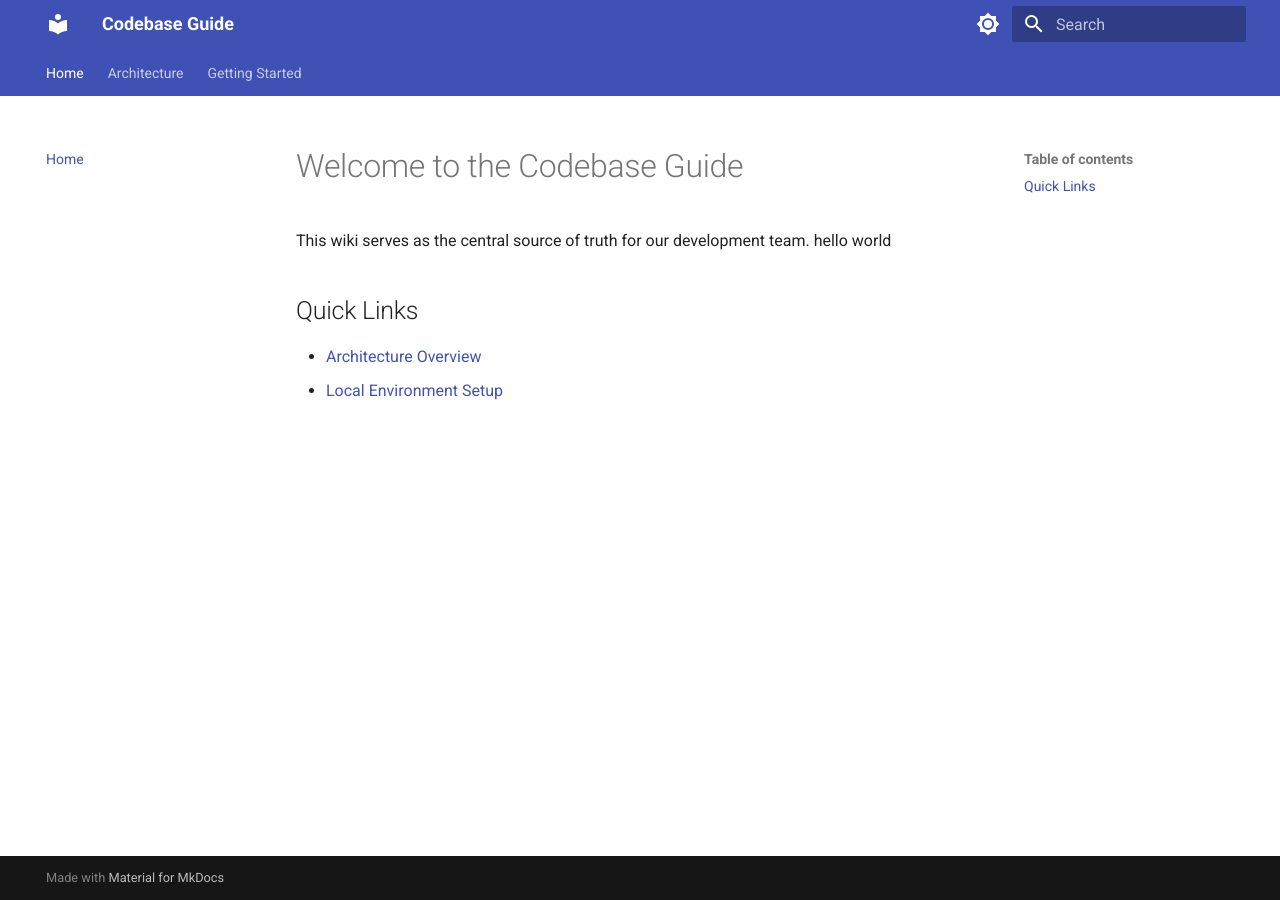
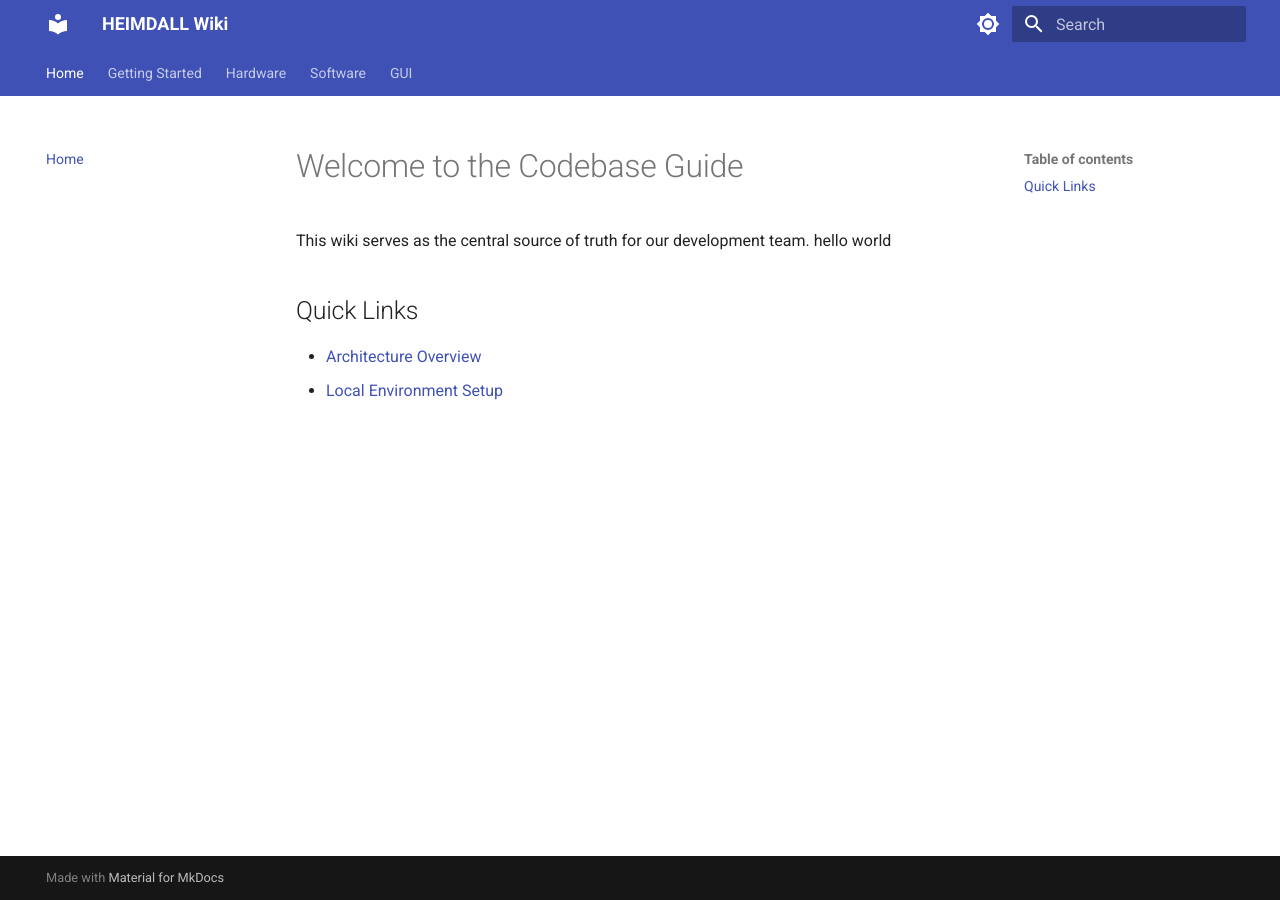
Before and after one commit to selfdrivinglabsntu/SelfDrivingLabWiki, an MkDocs documentation site: the page built from docs/index.md, in a window 1280 px wide. Built offline with MkDocs 1.6.1 and Material for MkDocs 9.7.7, drawn with Linux system fonts in a browser that asks for light colours.

Commit message:
added some tabs and changed title

```diff
--- a/mkdocs.yml
+++ b/mkdocs.yml
@@ -1,5 +1,5 @@
-site_name: "Codebase Guide"
-site_description: "Internal developer documentation and architecture guide"
+site_name: "HEIMDALL Wiki"
+site_description: "A guide to building your own Low-Cost Liquid Handler"
 
 theme:
   name: material
@@ -23,5 +23,7 @@ theme:
 # This defines the sidebar structure of your wiki
 nav:
   - Home: index.md
-  - Architecture: architecture.md
   - Getting Started: setup.md
+  - Hardware: hardware.md
+  - Software: software.md
+  - GUI: user_interface.md
```
Also changed, not shown: docs/hardware.md (added), docs/software.md (added), docs/user_interface.md (renamed from docs/architecture.md).
